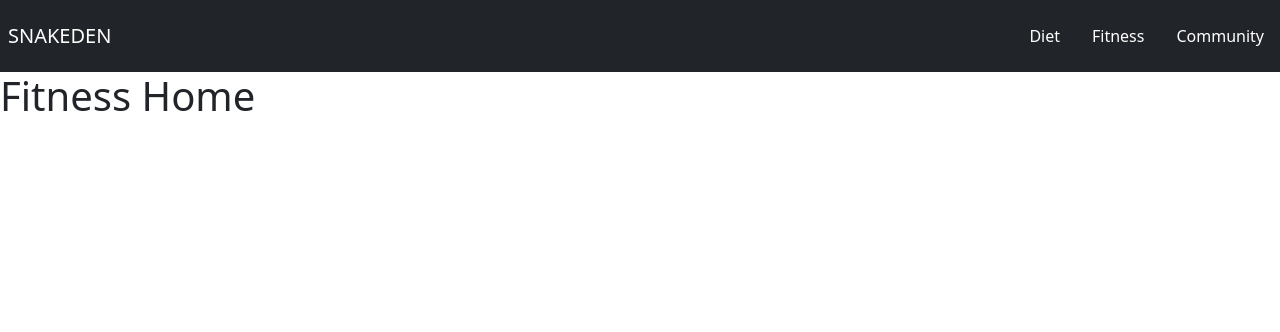
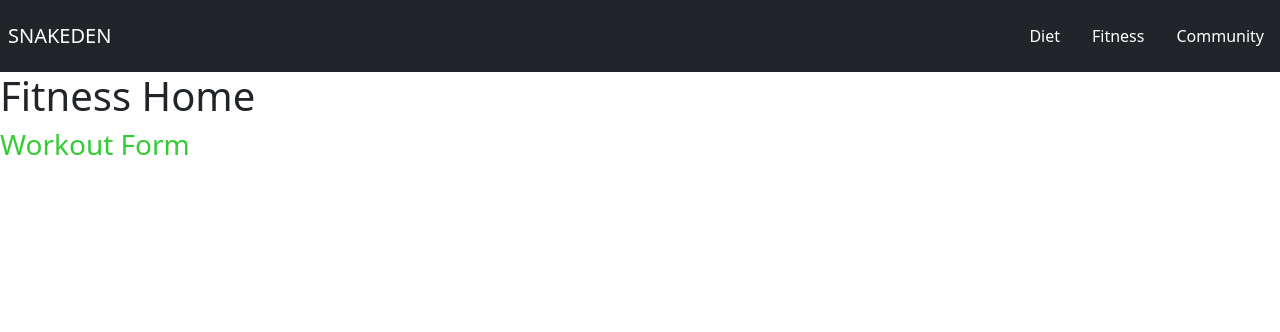
Before and after one commit to bradleypeterson/snakedenfitness, a Django app: page /fitness/ in a window 1280 px wide. Shown: the top 332 px of the page. Run offline with Django 3.2, Linux system fonts and the light colour scheme.

Commit message:
Workout model added to Fitness, created links between fitness home and workout_form, workout_form saves form information to database

```diff
--- a/snakedenfitness/fitness/templates/fitness/fitness_home.html
+++ b/snakedenfitness/fitness/templates/fitness/fitness_home.html
@@ -2,4 +2,7 @@
 
 {% block body %}
  <h1>Fitness Home</h1>
+ <h3>
+  <a href="{% url 'workout_form' %}" style="text-decoration: none; color: limegreen;">Workout Form</a>
+ </h3>
 {% endblock %}
--- a/snakedenfitness/fitness/views.py
+++ b/snakedenfitness/fitness/views.py
@@ -2,6 +2,7 @@ from django.shortcuts import render
 from django.contrib.auth.models import User
 
 from .forms import WorkoutForm
+from .models import Workout
 
 # Create your views here.
 def fitness_home(request):
@@ -19,7 +20,14 @@ def workout_form(request):
         # check whether it's valid:
         if form.is_valid():
             # process the data in form.cleaned_data as required
-            # ...
+            obj = Workout()
+            obj.workout_type = form.cleaned_data['workout_type']
+            obj.muscle_group = form.cleaned_data['muscle_group']
+            obj.exercise_name = form.cleaned_data['exercise_name']
+            obj.reps = form.cleaned_data['reps']
+            obj.sets = form.cleaned_data['sets']
+            obj.weight = form.cleaned_data['weight']
+            obj.save()
             # redirect to a new URL:
             return HttpResponseRedirect('fitness/workout_form/')
 
```
Also changed, not shown: snakedenfitness/fitness/models.py (+22 -0 lines), snakedenfitness/fitness/templates/fitness/workout_form.html (+20 -4 lines), snakedenfitness/db.sqlite3, snakedenfitness/fitness/migrations/0002_workout.py (added).
